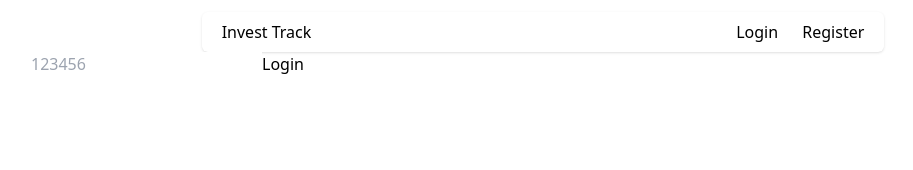
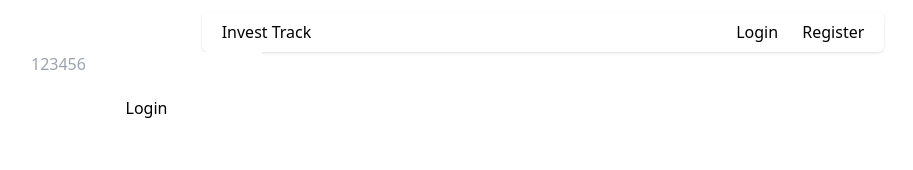
Before and after one commit to s0h311/investtrack, a Nuxt app: page /otp in a window 1280 px wide. Shown: the top 170 px of the page, without its empty margins (97-1010 px from the left). Built offline with nearby package versions, Linux system fonts and the light colour scheme; no server answers.

Commit message:
add generic form component

```diff
--- /dev/null
+++ b/app/components/Form.vue
@@ -0,0 +1,30 @@
+<template>
+  <form
+    class="grid gap-5 w-fit"
+    @submit.prevent="handleSubmit"
+  >
+    <slot />
+  </form>
+</template>
+
+<script setup lang="ts" generic="T">
+  const emit = defineEmits<{
+    (e: 'formSubmit', data: T): void
+  }>()
+
+  function handleSubmit(event: Event): void {
+    const form = event.target as HTMLFormElement
+
+    const formData = new FormData(form)
+
+    const data: Record<string, string> = {}
+
+    for (const entry of formData.entries()) {
+      const [key, value] = entry as [string, string]
+
+      data[key] = value
+    }
+
+    emit('formSubmit', data as T)
+  }
+</script>
--- a/app/pages/login.vue
+++ b/app/pages/login.vue
@@ -1,7 +1,7 @@
 <template>
   <h1>Login page</h1>
 
-  <form @submit.prevent="login">
+  <Form @form-submit="login">
     <input
       name="email"
       placeholder="john@doe.com"
@@ -10,19 +10,13 @@
     />
 
     <button type="submit">Login</button>
-  </form>
+  </Form>
 </template>
 
 <script setup lang="ts">
   const supabase = useSupabaseClient()
 
-  async function login(event: Event): Promise<void> {
-    const inputElement = event.target as HTMLFormElement
-
-    const formData = new FormData(inputElement)
-
-    const email = formData.get('email') as string
-
+  async function login({ email }: { email: string }): Promise<void> {
     await supabase.auth.signInWithOtp({
       email,
     })
--- a/app/pages/otp.vue
+++ b/app/pages/otp.vue
@@ -1,5 +1,5 @@
 <template>
-  <form @submit.prevent="login">
+  <Form @form-submit="login">
     <input
       name="token"
       placeholder="123456"
@@ -8,20 +8,14 @@
     />
 
     <button type="submit">Login</button>
-  </form>
+  </Form>
 </template>
 
 <script setup lang="ts">
   const supabase = useSupabaseClient()
   const route = useRoute()
 
-  async function login(event: Event): Promise<void> {
-    const inputElement = event.target as HTMLFormElement
-
-    const formData = new FormData(inputElement)
-
-    const token = formData.get('token') as string
-
+  async function login({ token }: { token: string }): Promise<void> {
     const email = route.query.email as string
 
     const { error } = await supabase.auth.verifyOtp({
--- a/app/pages/register.vue
+++ b/app/pages/register.vue
@@ -1,7 +1,7 @@
 <template>
   <h1>Register page</h1>
 
-  <form @submit.prevent="register">
+  <Form @form-submit="register">
     <input
       name="name"
       placeholder="John Doe"
@@ -17,20 +17,13 @@
     />
 
     <button type="submit">Register</button>
-  </form>
+  </Form>
 </template>
 
 <script setup lang="ts">
   const supabase = useSupabaseClient()
 
-  async function register(event: Event): Promise<void> {
-    const inputElement = event.target as HTMLFormElement
-
-    const formData = new FormData(inputElement)
-
-    const name = formData.get('name') as string
-    const email = formData.get('email') as string
-
+  async function register({ name, email }: { name: string; email: string }): Promise<void> {
     await supabase.auth.signInWithOtp({
       email,
       options: {
--- /dev/null
+++ b/app/pages/test.vue
@@ -0,0 +1,3 @@
+<template>TEST</template>
+
+<script setup lang="ts"></script>
```
